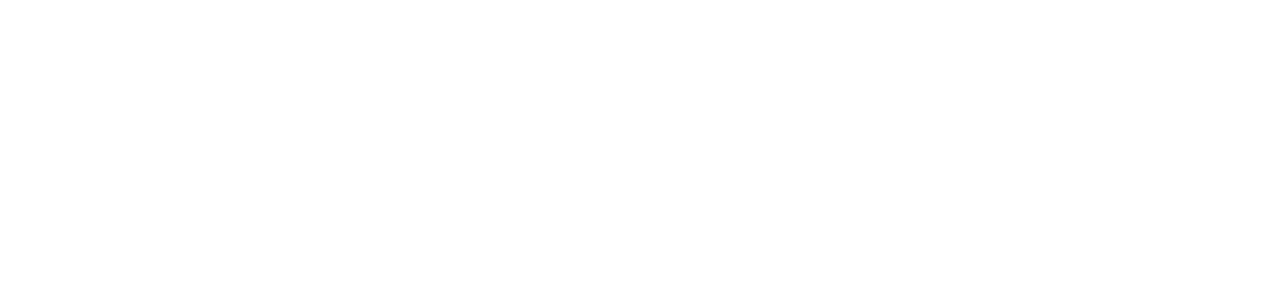
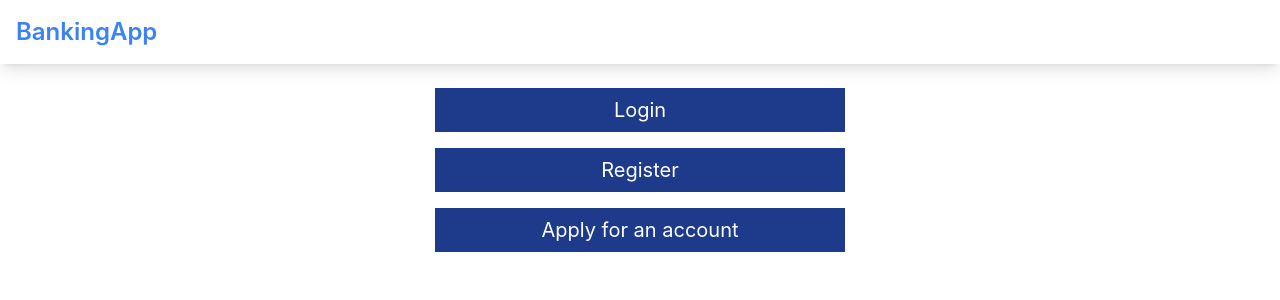
Before and after one commit to AtharvaUmbarkar/BankingApp, a React (Create React App) app in the folder frontend/: page / in a window 1280 px wide. Before the commit this address had no page. Shown: the top 300 px of the page. Built offline with nearby package versions, Linux system fonts and the light colour scheme.

Commit message:
Added Home Page

```diff
--- a/frontend/src/App.js
+++ b/frontend/src/App.js
@@ -1,10 +1,12 @@
 import logo from './logo.svg';
 import './App.css';
-import {useState} from "react"
+import { useState } from "react"
 import axios from "axios"
 import { BrowserRouter, Route, Routes } from 'react-router-dom';
 import Registration from './Component/Registration';
 import Login from './Component/Login';
+import Home from './Component/Home/Home';
+import Navbar from './Component/Home/Navbar';
 
 function App() {
   /*const [inputs, setInputs] = useState({});
@@ -45,12 +47,16 @@
  }
 */
   return (
+    <div>
       <BrowserRouter>
+        <Navbar />
         <Routes>
-      <Route exact path="/registration" element={<Registration/>}></Route>
-      <Route exact path="/login" element={<Login/>}></Route>
+          <Route exact path="/" element={<Home />} />
+          <Route exact path="/registration" element={<Registration />} />
+          <Route exact path="/login" element={<Login />} />
         </Routes>
       </BrowserRouter>
+    </div>
   )
 }
 
--- /dev/null
+++ b/frontend/src/Component/Home/Home.js
@@ -0,0 +1,18 @@
+import React from 'react'
+import { Link } from 'react-router-dom'
+import Navbar from './Navbar'
+
+const Home = () => {
+    return (
+        <div className='w-full flex flex-col min-h-screen'>
+
+            <ul className='w-2/5 mt-4 flex flex-col items-center self-center text-xl'>
+                <Link className='w-4/5 py-2 my-2 px-2 bg-blue-900 text-white text-center' to='/login'>Login</Link>
+                <Link className='w-4/5 py-2 my-2 px-2 bg-blue-900 text-white text-center' to='/registration'>Register</Link>
+                <Link className='w-4/5 py-2 my-2 px-2 bg-blue-900 text-white text-center' to='/apply'>Apply for an account</Link>
+            </ul>
+        </div>
+    )
+}
+
+export default Home
--- /dev/null
+++ b/frontend/src/Component/Home/Navbar.js
@@ -0,0 +1,25 @@
+import React, { useState } from 'react'
+import { Link } from 'react-router-dom';
+
+const Navbar = () => {
+    const [open, setOpen] = useState(false);
+    const toggleOpen = (e) => {
+        setOpen((open) => !open);
+        console.log(open);
+    }
+    return (
+        <nav className='sticky h-16 w-full shadow-lg'>
+            <div className='w-full h-full flex flex-row items-center'>
+                <Link to='/' className='text-2xl text-blue-500 font-semibold px-4'>BankingApp</Link>
+                <div className='flex flex-row grow items-center'>
+                    {/* <button onClick={() =>toggleOpen()}>open</button> */}
+                </div>
+            </div>
+            <div>
+
+            </div>
+        </nav>
+    )
+}
+
+export default Navbar
```
Lines whose indentation alone changed are shown as unchanged.
